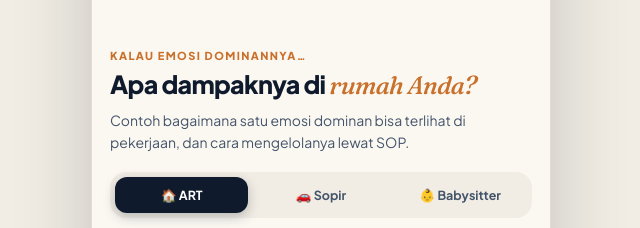
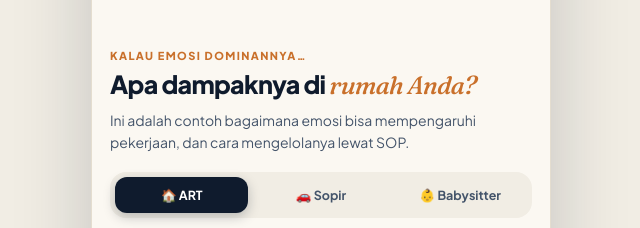
Before and after one commit to wongkaya/workcode, a plain HTML site: page index.html in a window 1280 px wide. Shown: the part 1192-1420 px from the top of the page, 319-959 px from the left. Drawn offline with Linux system fonts and the light colour scheme.

Commit message:
Update example description for emotional impact

```diff
--- a/index.html
+++ b/index.html
@@ -200,7 +200,7 @@ footer{padding:22px 18px 26px;font-size:11.5px;color:var(--ink3)}
 <section class="sec" id="dampak">
  <p class="kick">Kalau emosi dominannya…</p>
  <h2>Apa dampaknya di <em>rumah Anda?</em></h2>
- <p class="sub">Contoh bagaimana satu emosi dominan bisa terlihat di pekerjaan, dan cara mengelolanya lewat SOP.</p>
+ <p class="sub">Ini adalah contoh bagaimana emosi bisa mempengaruhi pekerjaan, dan cara mengelolanya lewat SOP.</p>
 
  <div class="tabs" role="tablist">
   <button class="tab" role="tab" data-p="p-art" aria-selected="true">🏠 ART</button>
```
